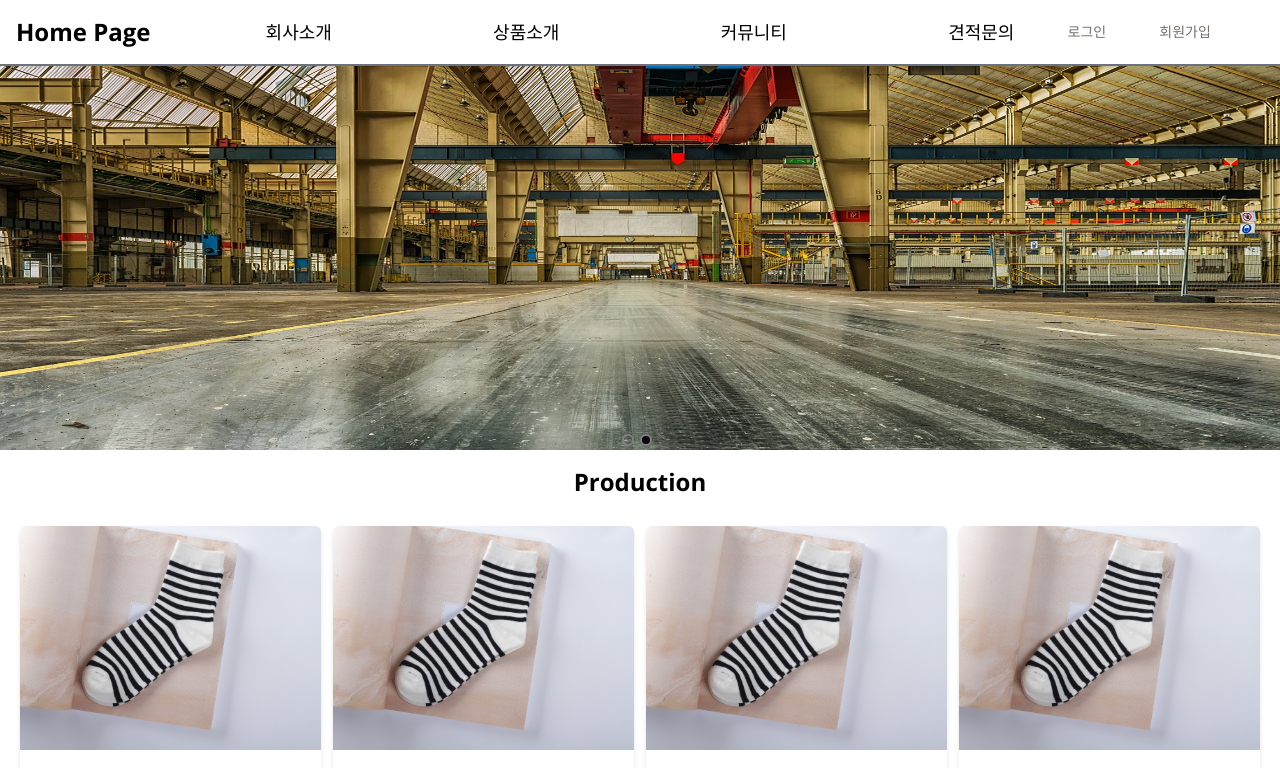
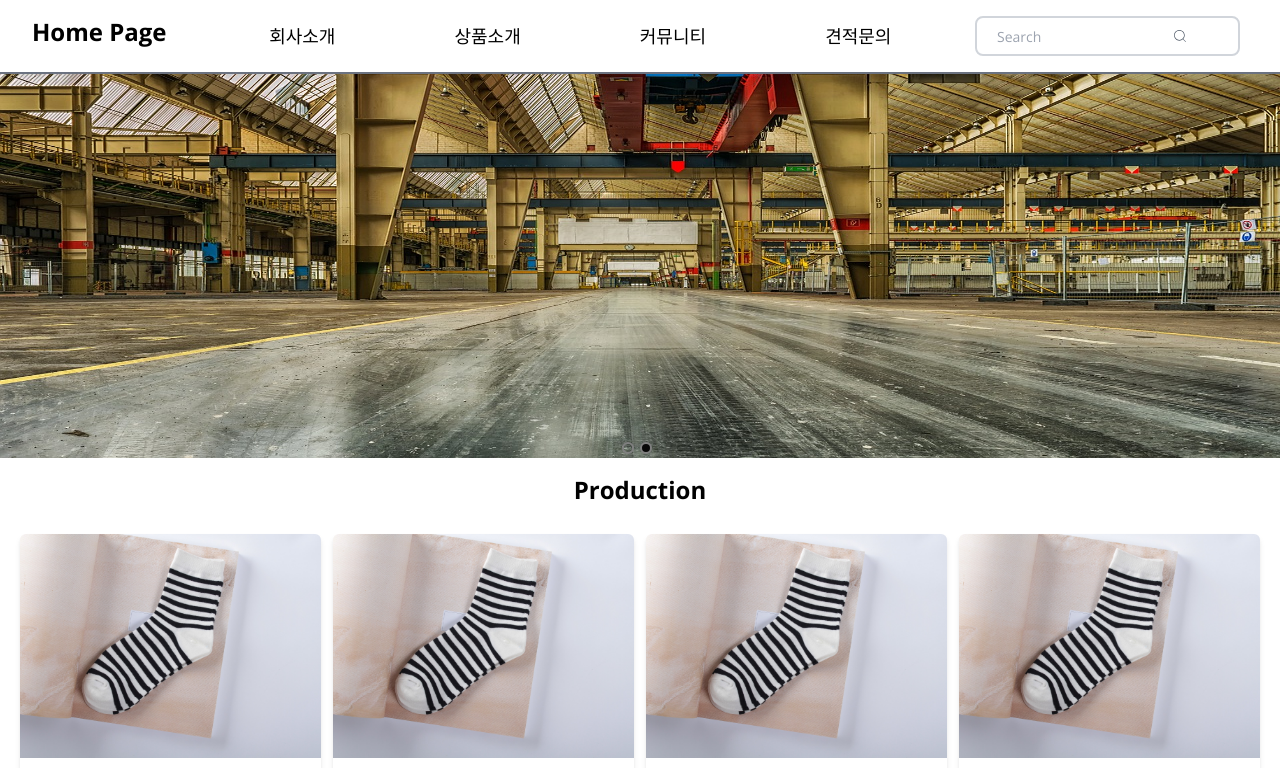
Before and after one commit to vpvm96/Factory-Project, a Next.js app: page / in a window 1280 px wide. Shown: the top 768 px of the page. Built offline with nearby package versions, Linux system fonts and the light colour scheme.

Commit message:
feat: Header UI 안에 검색창 UI 추가 적용

```diff
--- a/components/Header.tsx
+++ b/components/Header.tsx
@@ -1,21 +1,22 @@
 import Link from "next/link";
+
+import SearchInput from "./SearchInput";
 
 export default function Header() {
   return (
-    <header className="flex p-4 border-b-gray-500 border-b-2">
-      <div className="w-1/5 text-2xl font-bold">
+    <header className="flex border-b-2 border-b-gray-500 p-4">
+      <div className="w-1/5 px-4 text-2xl font-bold ">
         <Link href="/">Home Page</Link>
       </div>
-      <nav className="flex justify-between w-3/5 text-lg items-center">
+      <nav className="flex w-4/5 items-center justify-around text-lg">
         <Link href="">회사소개</Link>
         <Link href="/products">상품소개</Link>
         <Link href="">커뮤니티</Link>
         <Link href="">견적문의</Link>
       </nav>
-      <nav className="flex justify-evenly w-1/5 text-sm items-center text-stone-500">
-        <Link href="">로그인</Link>
-        <Link href="">회원가입</Link>
-      </nav>
+      <div className="w-1/3 px-2">
+        <SearchInput />
+      </div>
     </header>
   );
 }
```
